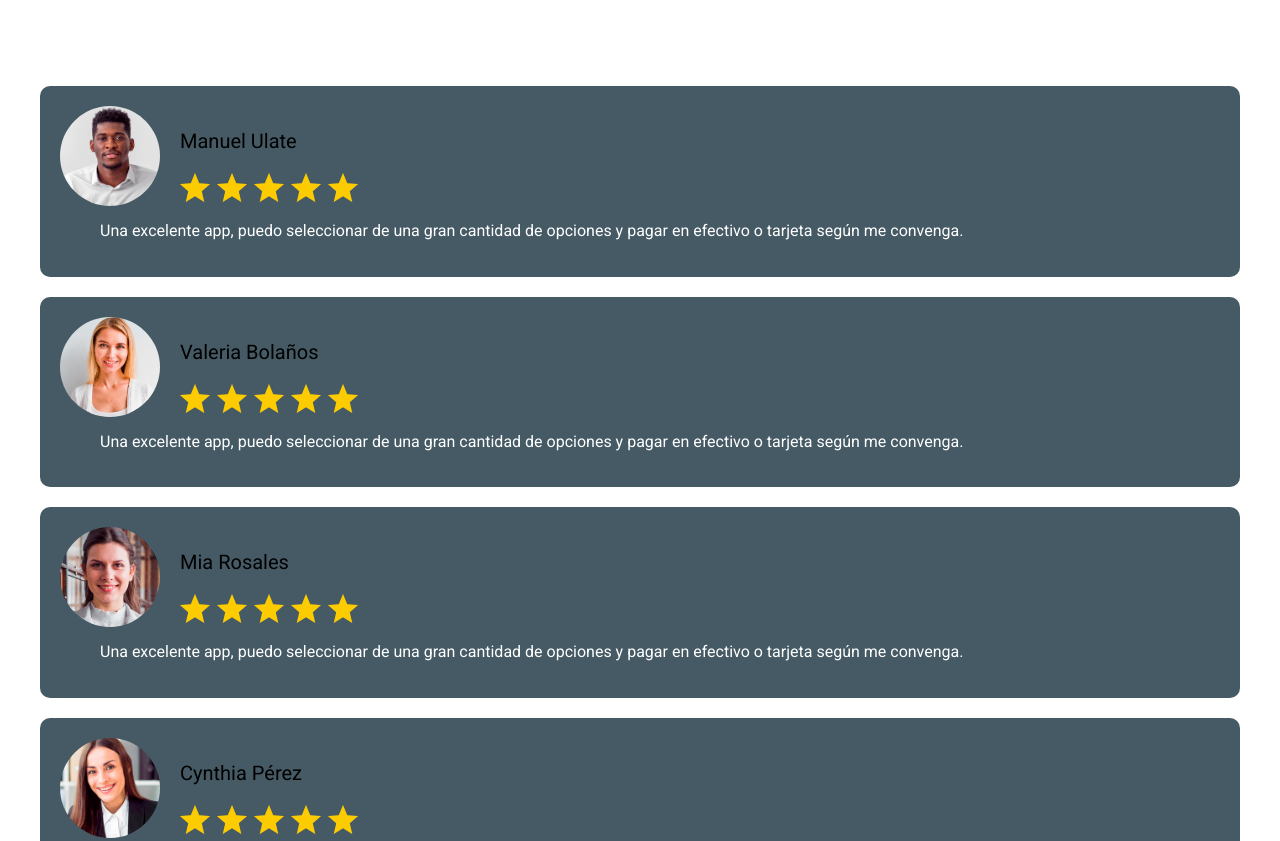
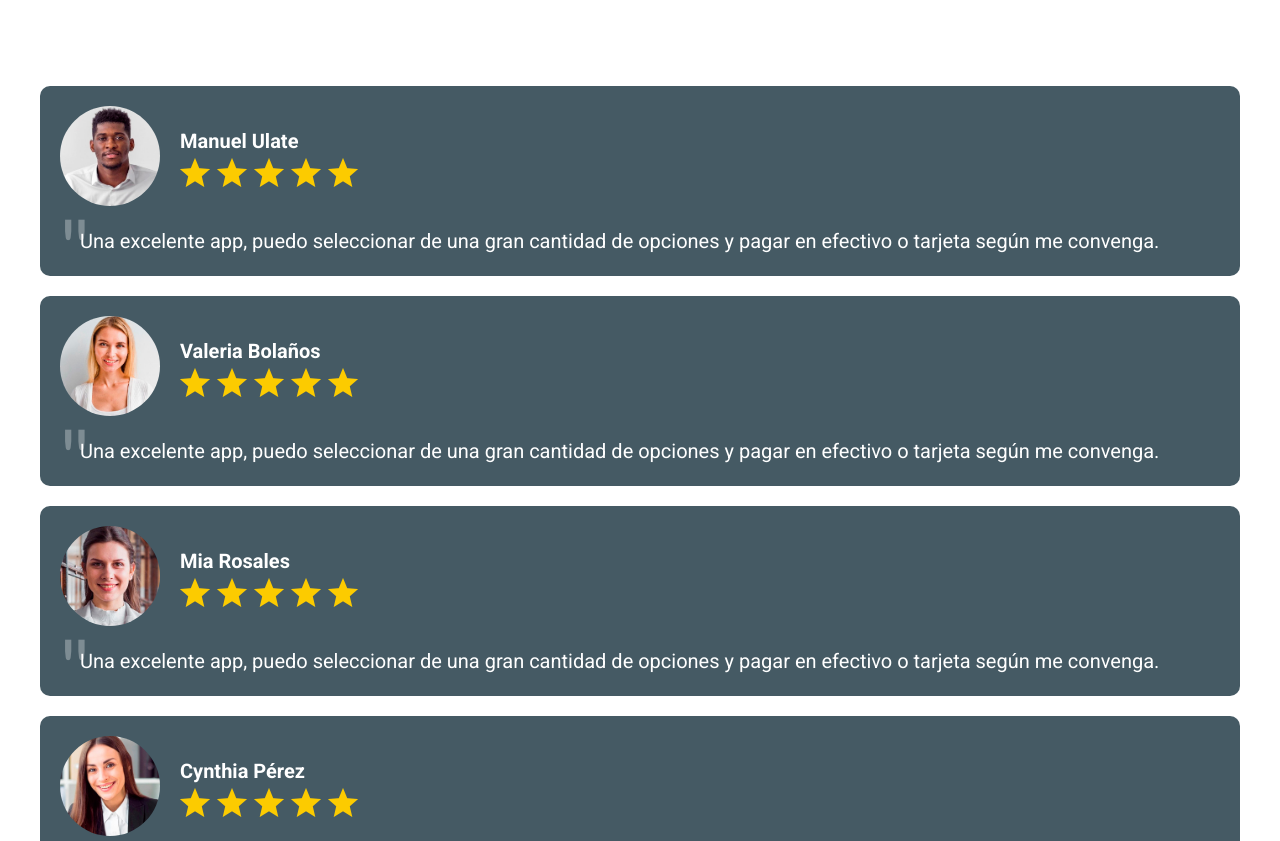
Before and after one commit to ManuUSS/delivery-app, a website: page index.html in a window 1280 px wide. Shown: the part 1920-2761 px from the top of the page. Drawn offline with nearby package versions, Linux system fonts and the light colour scheme; files that its build step writes are made by us from their sources; files whose address does not match are found by name.

Commit message:
new: testimonial scss done

```diff
--- a/src/scss/testimonials/_testimonial.scss
+++ b/src/scss/testimonials/_testimonial.scss
@@ -27,4 +27,28 @@
         border-radius: 50%;
         overflow: hidden;
     }
+
+    &__author {
+        color: vars.$color_white;
+        font-weight: 700;
+        margin: .5rem 0;
+    }
+
+    &__text {
+        font-size: 2rem;
+        line-height: 1.5;
+        margin: 2rem 0 0 0;
+        padding-left: 2rem;
+        position: relative;
+
+        &::before {
+            content: ' " ';
+            font-size: 8rem;
+            position: absolute;
+            left: 0;
+            top: -4rem;
+            opacity: .3;
+            font-family: 'Trebuchet MS', 'Lucida Sans Unicode', 'Lucida Grande', 'Lucida Sans', Arial, sans-serif;
+        }
+    }
 }
```
